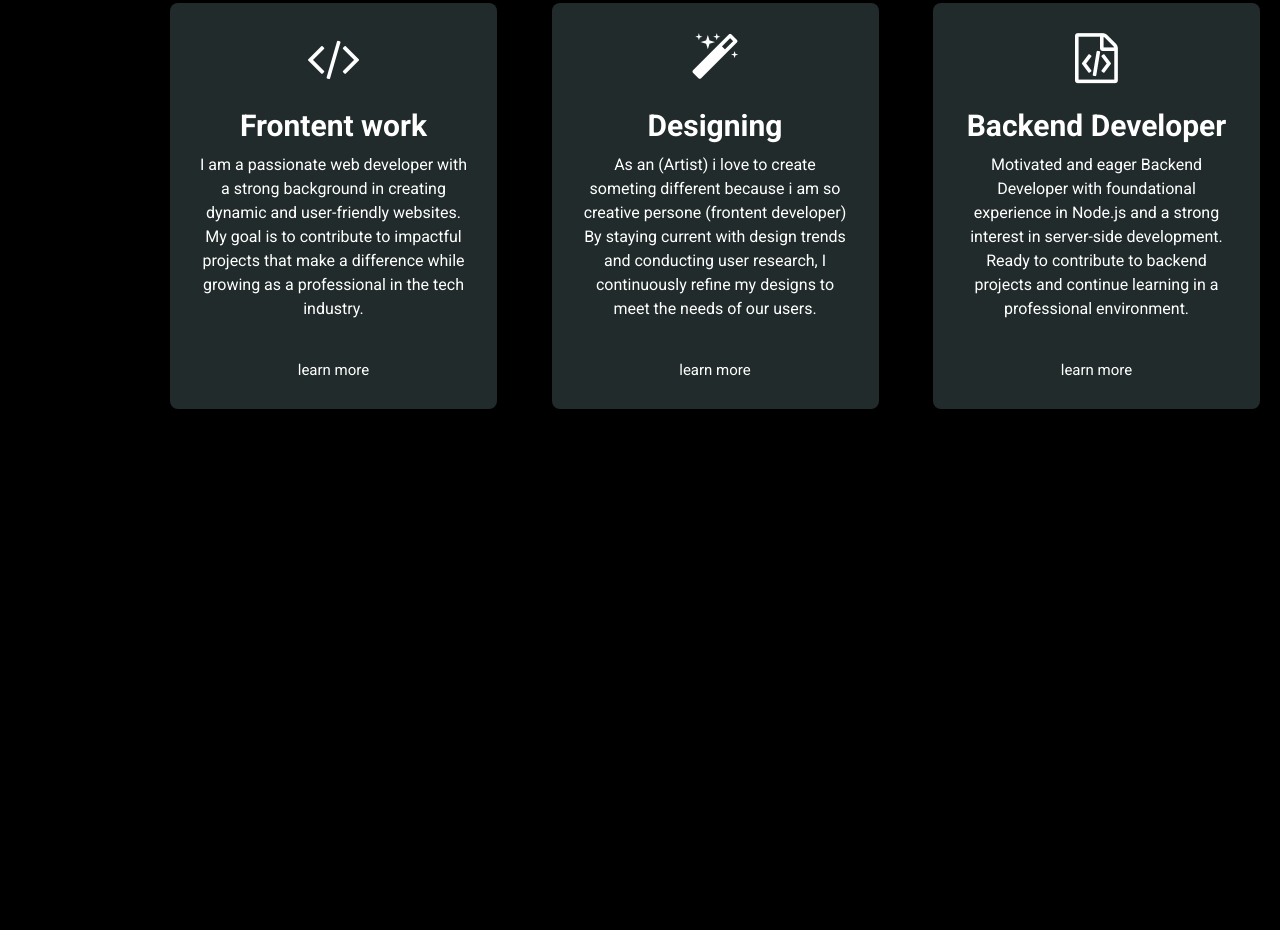
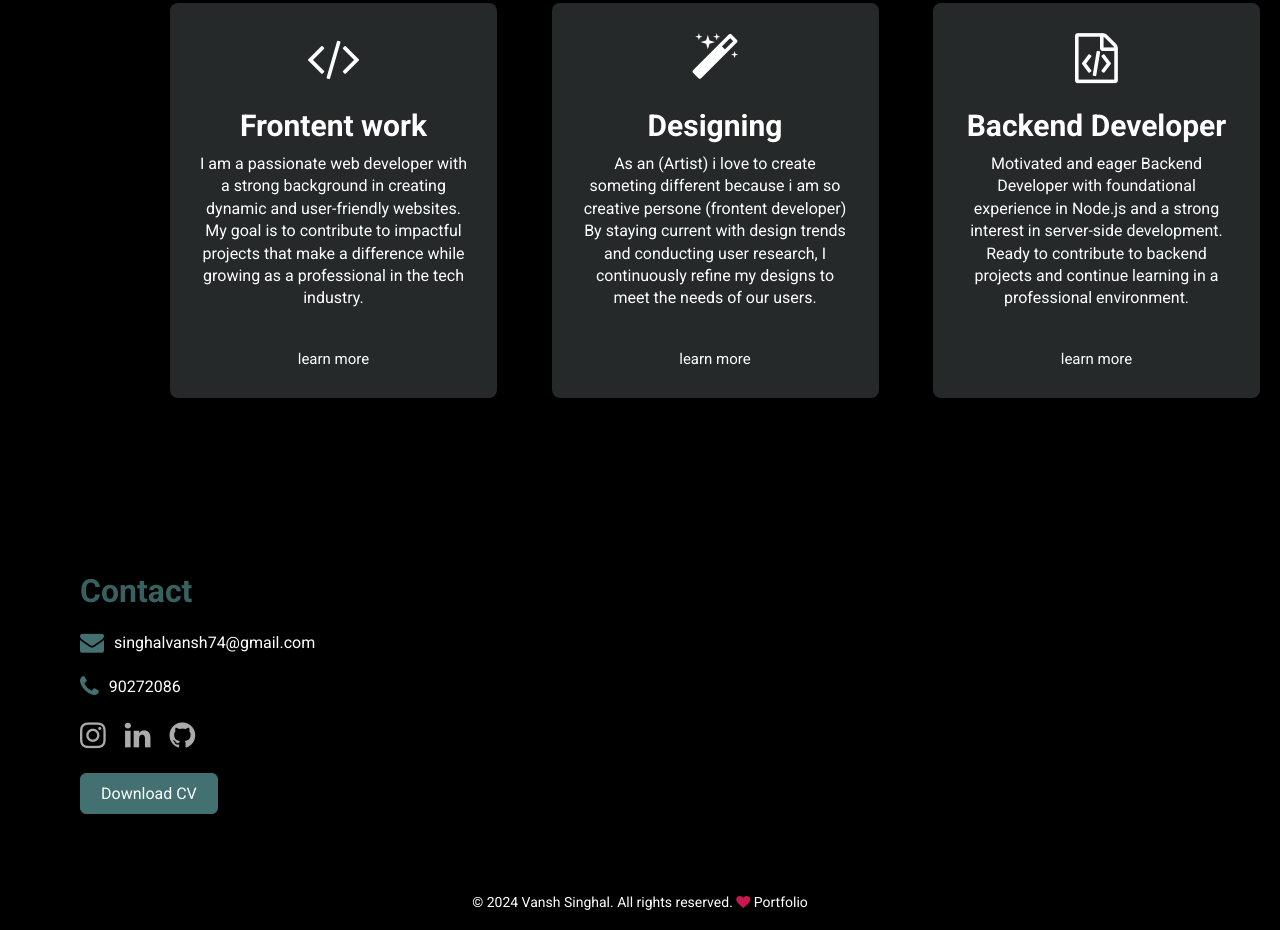
Before and after one commit to VanshSinghal01/Portffolioo, a plain HTML site: page index.html in a window 1280 px wide. Shown: the part 1558-2488 px from the top of the page. Before the commit the page ends 2090 px from the top, so only its background shows below. Drawn offline with Linux system fonts and the light colour scheme.

Commit message:
portfolioo

```diff
--- a/index.html
+++ b/index.html
@@ -154,6 +154,41 @@
         </div>
     </div>
 
+    <!-- <div class="Project" id="Project">>
+        <h1>My Work</h1>
+
+    </div> -->
+
+    <div id="contact">
+        <div class="container">
+            <div class="row">
+                <div class="contact-left">
+                    <h2 class="subtitle">Contact</h2>
+                    <p><i class="fa fa-envelope" aria-hidden="true"></i>singhalvansh74@gmail.com</p>
+                    <p><i class="fa fa-phone" aria-hidden="true"></i>90272086</p>
+                    <div class="social-icon">
+                        <a href="https://www.instagram.com/vnsh__singhl?igsh=dXJndmV4d2k5a29m&utm_source=qr"><i class="fa fa-instagram" aria-hidden="true"></i></a>
+                        <a href="https://www.linkedin.com/in/vansh-singhal-b9b022285"><i class="fa fa-linkedin" aria-hidden="true"></i></a>
+                        <a href="https://github.com/VanshSinghal01"><i class="fa fa-github" aria-hidden="true"></i></a>
+                    </div>
+                    <button class="content-button5" onclick="goo()">Download CV</button>
+                </div>
+                <!-- <div class="contact-right">
+                    <form name="submit-to-google-sheet">
+                        <input type="text" name="Name" placeholder="Your Name" required>
+                        <input type="email" name="Email" placeholder="Your Email" required>
+                        <textarea name="message" rows="6" placeholder="Your Message"></textarea>
+                        <button type="submit" class="btn btn-submit">Submit</button>
+                    </form>
+                    <span id="msg"></span>
+                </div> -->
+            </div>
+        </div>
+        <div class="copyright">
+            <p>&copy; 2024 Vansh Singhal. All rights reserved. <i class="fa fa-heart" aria-hidden="true"></i> Portfolio</p>
+        </div>
+    </div>
+
     <script src="./port.js"></script>
 </body>
 
--- a/style.css
+++ b/style.css
@@ -352,7 +352,7 @@ header {
 .Services-1{
     width: 30%;
     box-sizing: border-box;
-    background: #222b2b;
+    background: #252929;
     border-radius: 8px;
     padding: 30px;
     text-align: center;
@@ -383,7 +383,7 @@ header {
     font-size: 1rem;
     color: white;
     margin-bottom: 20px;
-    line-height: 1.5;
+    line-height: 1.4;
 }
 
 .Services-list a {
@@ -398,6 +398,135 @@ header {
 .Services-list a:hover {
     text-decoration: underline;
     color: navy;
+}
+.Project{
+    margin-left: 150px;
+    height: 80vh;
+}
+.Project h1{
+    color: white;
+    font-size: 60px;
+}
+/* General Styling */
+.container {
+    display: flex;
+    justify-content: space-between;
+    margin: 0 auto;
+    max-width: 1200px;
+    padding: 20px;
+}
+
+.row {
+    display: flex;
+    justify-content: space-between;
+    width: 100%;
+}
+
+.contact-left, .contact-right {
+    flex: 1;
+    padding: 20px;
+}
+
+.contact-left {
+    margin-right: 20px;
+}
+
+.contact-right {
+    margin-left: 20px;
+}
+
+.subtitle {
+    font-size: 2em;
+    margin-bottom: 20px;
+    color: #396060;
+}
+
+.contact-left p {
+    margin-top: 20px;
+    display: flex;
+    align-items: center;
+    color: white;
+}
+
+.contact-left p i {
+    color: #437070;
+    margin-right: 10px;
+    font-size: 24px;
+}
+
+.social-icon {
+    margin-top: 20px;
+}
+
+.social-icon a {
+    text-decoration: none;
+    font-size: 30px;
+    margin-right: 15px;
+    color: #ababab;
+    display: inline-block;
+    transition: color 0.3s, transform 0.3s;
+}
+
+.social-icon a:hover {
+    color: #487b7b;
+    transform: translateY(-5px);
+}
+
+.content-button5 {
+    margin-top: 20px;
+    background: #437070;
+    color: #fff;
+    border: none;
+    padding: 10px 20px;
+    border: 1px solid #437070;
+    font-size: 16px;
+    cursor: pointer;
+    border-radius: 6px;
+    transition: background 0.3s;
+}
+
+.content-button5:hover {
+    background: transparent;
+}
+
+form input, form textarea {
+    width: 100%;
+    border: none;
+    outline: none;
+    background: #333;
+    padding: 15px;
+    margin: 10px 0;
+    color: #fff;
+    font-size: 16px;
+    border-radius: 6px;
+}
+
+form .btn-submit {
+    background: #437070;
+    padding: 12px;
+    font-size: 16px;
+    border: none;
+    cursor: pointer;
+    border-radius: 6px;
+    color: #fff;
+    transition: background 0.3s;
+}
+
+form .btn-submit:hover {
+    background: #2f4f4f;
+}
+
+.copyright {
+    text-align: center;
+    padding: 20px;
+    background: transparent;
+    color: #fff;
+    font-size: 14px;
+    margin-top: 20px;
+}
+
+.copyright i {
+    color: #ca1750;
 }
 
 @media(max-width:992px){
@@ -549,6 +678,7 @@ header {
     .Services {
         margin-left: 60px;
         margin-top: 20px;
+        height: 200vh;
     }
     .Services h1{
         font-size: 40px;
@@ -560,7 +690,28 @@ header {
     }
     .Services-list{
         margin-top: 10px;
+        margin-left: -20px;
         margin-right: 20px;
 
     }
+    .Services-1 i{
+        padding-top: 20px;
+    }
+    .Services-1 a{
+        padding-bottom: 20px;
+    }
+    .Services-1 h2{
+        font-size: 25px;
+
+    }
+    .row{
+        display: block;
+    }
+    .contact-right{
+        margin-top: -100px;
+    }
+    #contact{
+        margin-left: 40px;
+        margin-top: -60px;
+    }
 }
```
